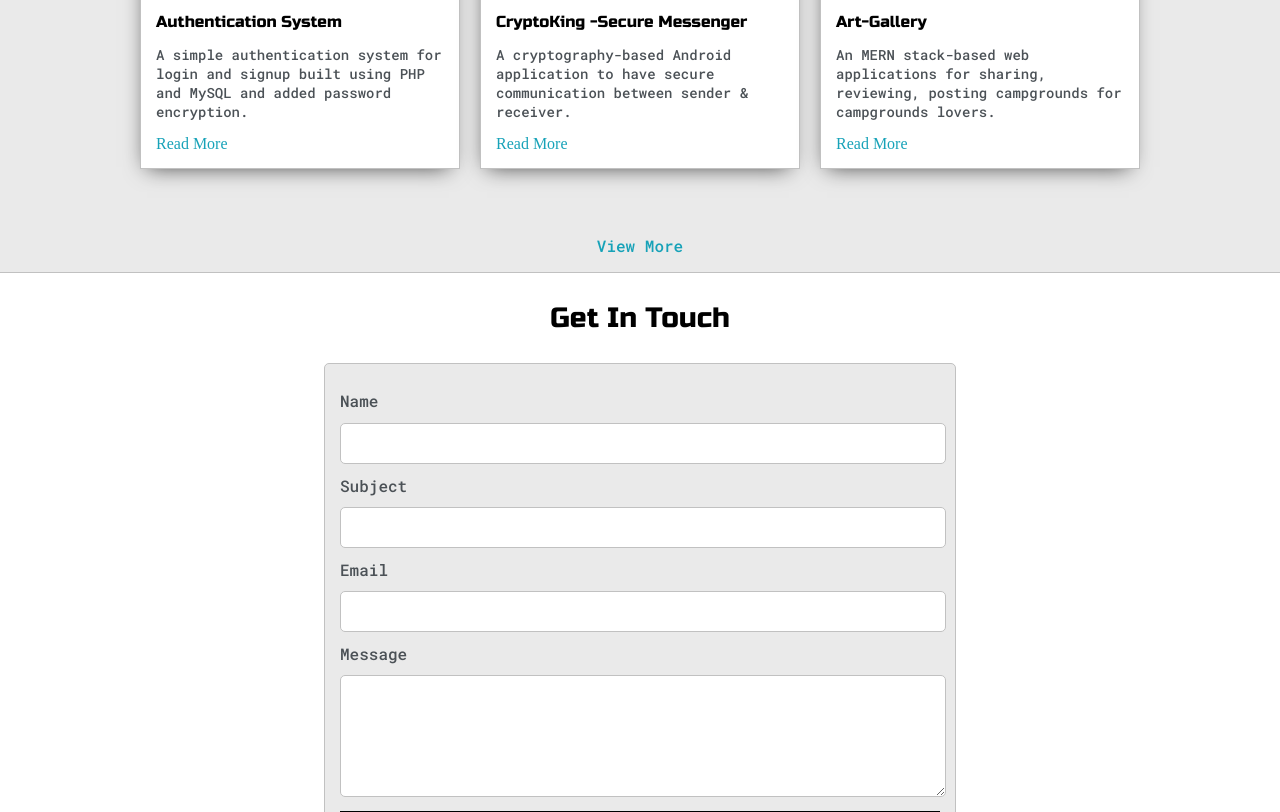
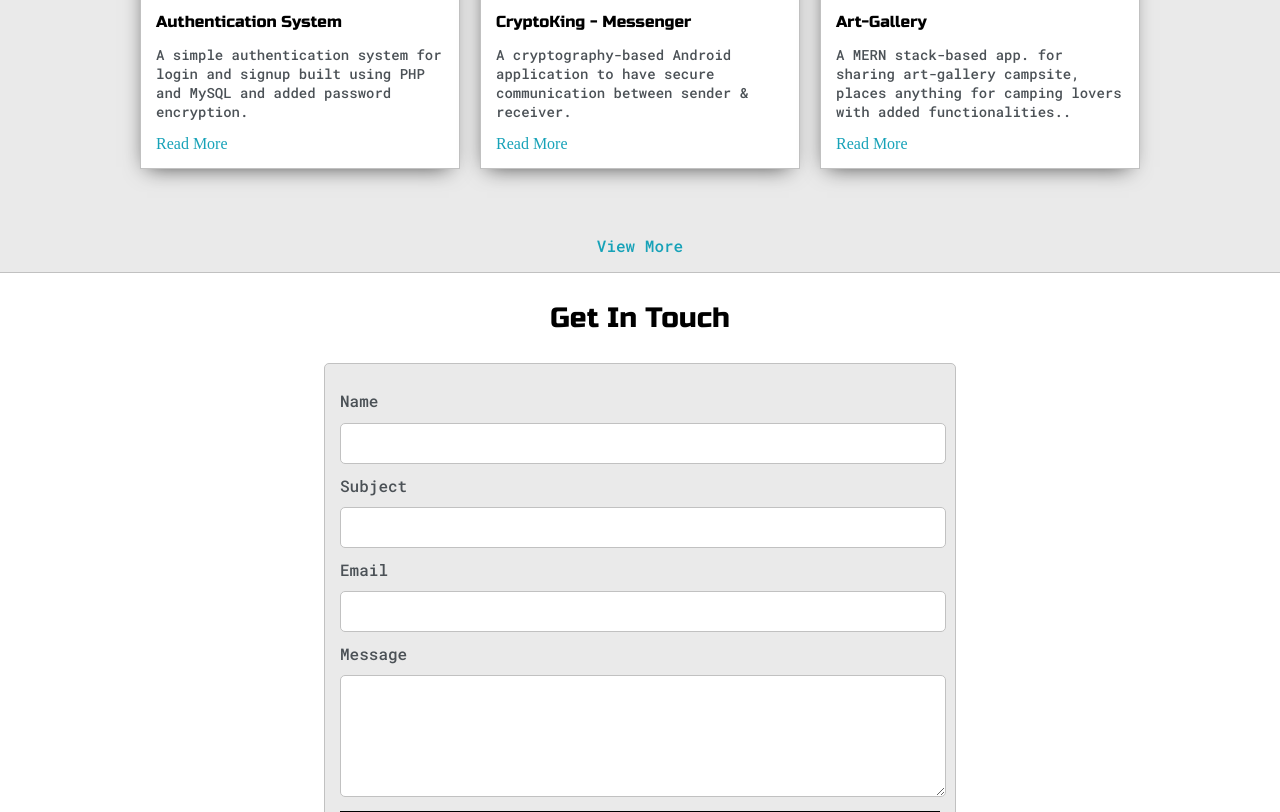
Before and after one commit to EasyKiLL7/amarsingh.github.io, a plain HTML site: page index.html in a window 1280 px wide. Shown: the part 2172-2984 px from the top of the page. Drawn offline with Linux system fonts and the light colour scheme.

Commit message:
typo fix

```diff
--- a/index.html
+++ b/index.html
@@ -187,7 +187,7 @@
 					<div class="post">
 						<img class="thumbnail" src="images/crypto.jpg">
 						<div class="post-preview">
-							<h6 class="post-title">CryptoKing -Secure Messenger</h6>
+							<h6 class="post-title">CryptoKing - Messenger</h6>
 							<p class="post-intro">A cryptography-based Android application to have secure communication between sender & receiver.</p>
 							<a href="https://github.com/EasyKiLL7/CryptoKing">Read More</a>
 						</div>
@@ -199,7 +199,7 @@
 						<img class="thumbnail" src="images/art.png">
 						<div class="post-preview">
 							<h6 class="post-title">Art-Gallery</h6>
-							<p class="post-intro">An MERN stack-based web applications for sharing, reviewing, posting campgrounds for campgrounds lovers.</p>
+							<p class="post-intro">A MERN stack-based app. for sharing art-gallery campsite, places anything for camping lovers with added functionalities..</p>
 							<a href="https://art-gallerysite.herokuapp.com/">Read More</a>
 						</div>
 					</div>
```
Also changed, not shown: 1 other file.
